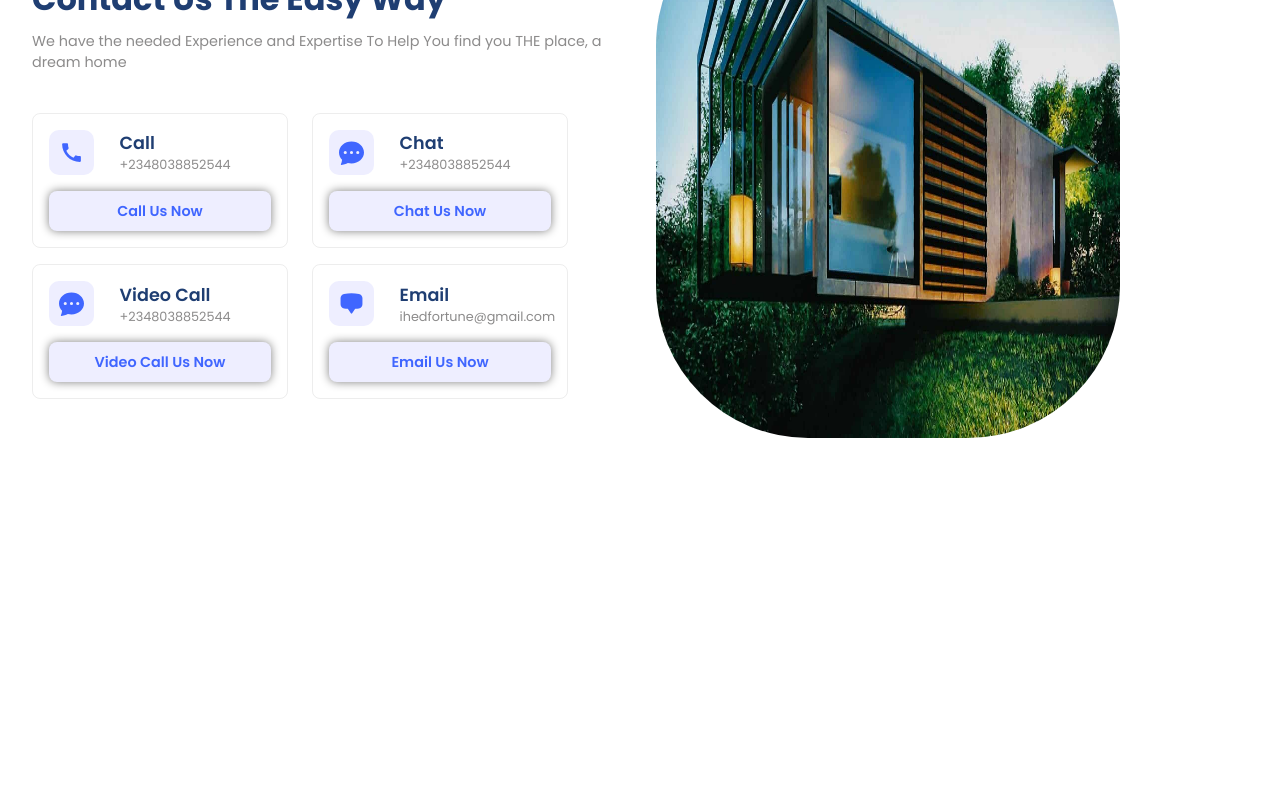
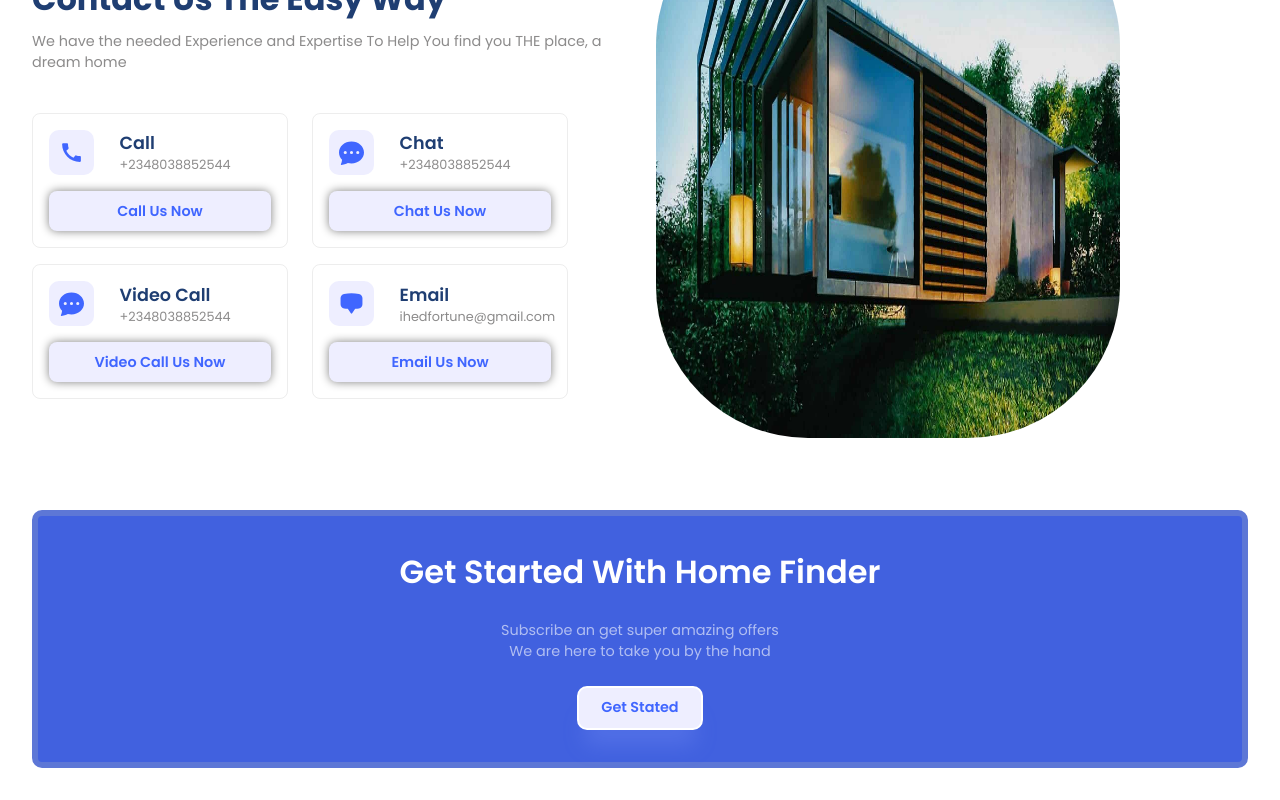
Before and after one commit to fortuneonyeka/home-finder-react, a React (Create React App) app: page / in a window 1280 px wide. Shown: the part 2255-3055 px from the top of the page. Before the commit the page ends 2733 px from the top, so only its background shows below. Built offline with nearby package versions, Linux system fonts and the light colour scheme.

Commit message:
complete get started section

```diff
--- a/src/App.js
+++ b/src/App.js
@@ -5,6 +5,7 @@ import Companies from "./components/companies/Companies";
 import Redidencies from "./components/residencies/Redidencies";
 import Value from "./components/values/Value";
 import Contacts from "./components/contacts/Contacts";
+import GetStarted from "./components/getStarted/GetStarted";
 
 function App() {
   return (
@@ -18,6 +19,7 @@ function App() {
         <Redidencies />
         <Value />
         <Contacts />
+        <GetStarted />
     </div>
   );
 }
--- /dev/null
+++ b/src/components/getStarted/GetStarted.jsx
@@ -0,0 +1,19 @@
+import React from 'react'
+import "./getStarted.css"
+
+const GetStarted = () => {
+  return (
+    <section className="g-wrapper">
+      <div className="paddings innerWidth g-container">
+        <div className="flexColCenter inner-container">
+          <span className="primaryText">Get Started With Home Finder</span>
+          <span className="secondaryText">Subscribe an get super amazing offers <br /> We are here to take you by the hand</span>
+
+         <button className="button"><a href="mailto:ihedfortune@gmail.com">Get Stated</a></button>
+        </div>
+      </div>
+    </section>
+  )
+}
+
+export default GetStarted
--- /dev/null
+++ b/src/components/getStarted/getStarted.css
@@ -0,0 +1,28 @@
+.inner-container {
+  gap: 1.5rem;
+  background: #4161df;
+  border-radius: 10px;
+  padding: 2rem;
+  border: 6px solid #5d77d6;
+  text-align: center;
+}
+
+.inner-container .primaryText {
+  color: white;
+  font-weight: 600;
+}
+.inner-container .secondaryText {
+  color: rgba(255, 255, 255, 0.587);
+  font-weight: 400;
+}
+
+.inner-container .button {
+  cursor: pointer;
+  background: var(--lightBlue);
+  border: 2px solid white;
+  border-radius: 10px;
+  color: var(--blue);
+  font-size: 0.9rem;
+  font-weight: 600;
+  box-shadow: var(--shadow);
+}
```
